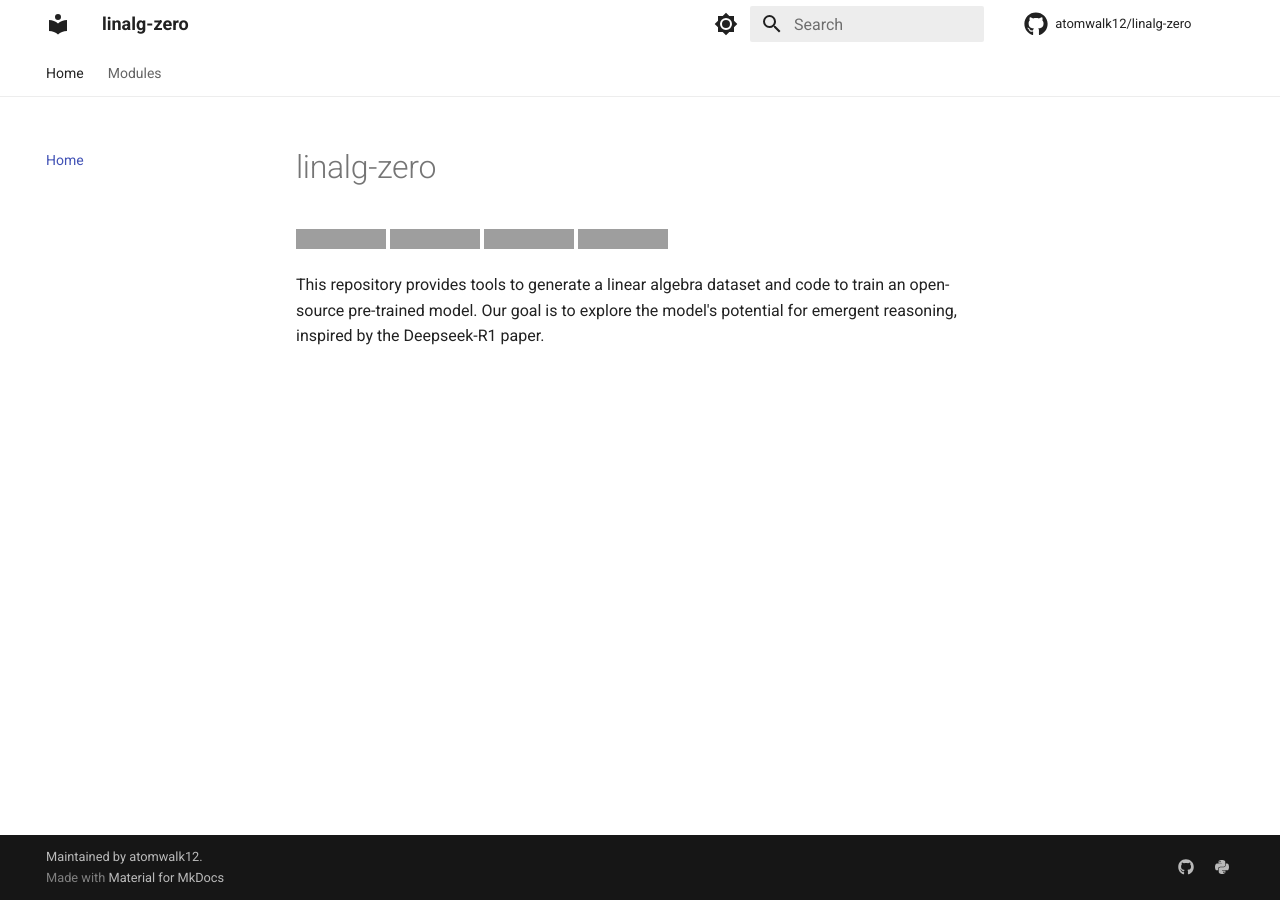
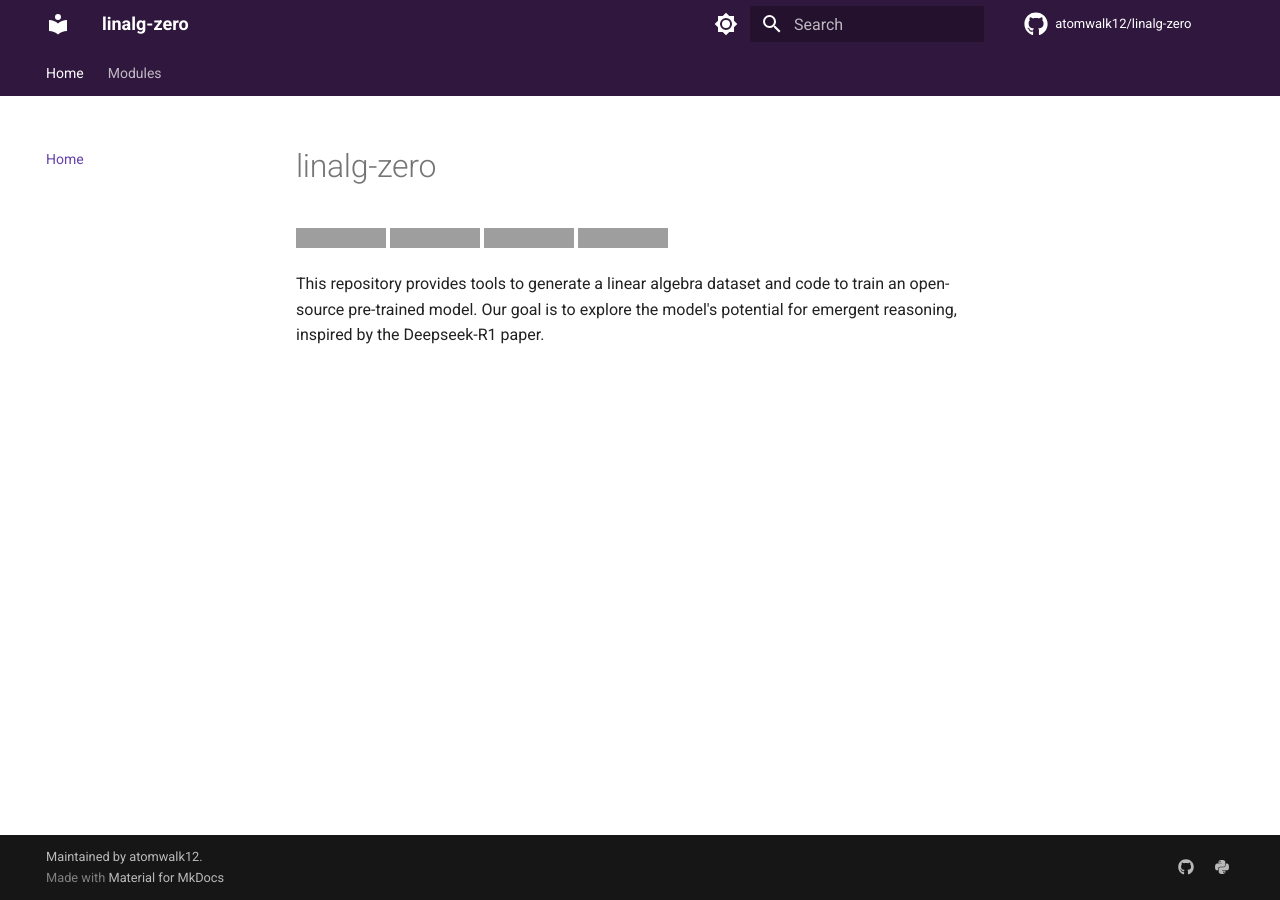
Before and after one commit to atomwalk12/linalg-zero, an MkDocs documentation site: the page built from docs/index.md, in a window 1280 px wide. Built offline with MkDocs 1.6.1 and Material for MkDocs 9.7.7, drawn with Linux system fonts in a browser that asks for light colours; comment, search, counter and statistics services are not loaded; grey boxes are pictures that could not be loaded.

Commit message:
feat: update mkdocs theme

```diff
--- /dev/null
+++ b/docs/stylesheets/extra.css
@@ -0,0 +1,74 @@
+:root {
+    --black: #222022;
+    --grey: #353038;
+    --white: #ffffff;
+    --nebula: #d7ff64;
+    --flare: #6340ac;
+    --rock: #78876e;
+    --galaxy: #261230;
+    --space: #30173d;
+    --comet: #6f5d6f;
+    --cosmic: #de5fe9;
+    --sun: #ffac2f;
+    --electron: #46ebe1;
+    --aurora: #46eb74;
+    --constellation: #5f6de9;
+    --neutron: #cff3cf;
+    --proton: #f6afbc;
+    --nebula: #cdcbfb;
+    --supernova: #f1aff6;
+    --starlight: #f4f4f1;
+    --lunar: #fbf2fc;
+    --asteroid: #e3cee3;
+    --crater: #f0dfdf;
+
+    --original-code-bg-color: #9e9e9e1a;
+    --original-code-fg-color: hsla(var(--md-hue), 15%, 90%, 0.82);
+  }
+
+  [data-md-color-scheme="astral-light"] {
+    --md-default-bg-color--dark: var(--black);
+    --md-primary-fg-color: var(--space);
+    --md-typeset-a-color: var(--flare);
+    --md-accent-fg-color: var(--cosmic);
+  }
+
+  [data-md-color-scheme="astral-dark"] {
+    --md-default-bg-color: var(--black);
+    --md-default-fg-color: var(--white);
+    --md-default-fg-color--light: var(--white);
+    --md-default-fg-color--lighter: var(--white);
+    --md-primary-fg-color: var(--space);
+    --md-primary-bg-color: var(--white);
+    --md-accent-fg-color: var(--cosmic);
+
+    --md-typeset-color: var(--white);
+    --md-typeset-a-color: var(--nebula);
+    --md-typeset-mark-color: var(--sun);
+
+    --md-code-fg-color: var(--white);
+    --md-code-bg-color: var(--grey);
+
+    --md-code-hl-comment-color: var(--asteroid);
+    --md-code-hl-punctuation-color: var(--asteroid);
+    --md-code-hl-generic-color: var(--supernova);
+    --md-code-hl-variable-color: var(--starlight);
+    --md-code-hl-string-color: var(--nebula);
+    --md-code-hl-keyword-color: var(--supernova);
+    --md-code-hl-operator-color: var(--supernova);
+    --md-code-hl-number-color: var(--electron);
+    --md-code-hl-special-color: var(--electron);
+    --md-code-hl-function-color: var(--neutron);
+    --md-code-hl-constant-color: var(--nebula);
+    --md-code-hl-name-color: var(--md-code-fg-color);
+
+    --md-typeset-del-color: hsla(6, 90%, 60%, 0.15);
+    --md-typeset-ins-color: hsla(150, 90%, 44%, 0.15);
+
+    --md-typeset-table-color: hsla(0, 0%, 100%, 0.12);
+    --md-typeset-table-color--light: hsla(0, 0%, 100%, 0.035);
+
+    --md-admonition-bg-color: var(--original-code-bg-color);
+    --md-admonition-fg-color: var(--original-code-fg-color);
+    --md-footer-bg-color--dark: var(--original-code-bg-color); /* or md-primary-fg-color */
+  }
--- a/mkdocs.yml
+++ b/mkdocs.yml
@@ -5,7 +5,7 @@ site_description: This repository provides tools to generate a linear algebra da
 site_author: Razvan Florian Vasile
 edit_uri: edit/main/docs/
 repo_name: atomwalk12/linalg-zero
-copyright: Maintained by <a href="https://atomwalk12.com">atomwalk12</a>.
+copyright: Maintained by <a href="https://github.com/atomwalk12">atomwalk12</a>.
 
 nav:
   - Home: index.md
@@ -16,25 +16,32 @@ plugins:
       handlers:
         python:
           paths: ["linalg_zero"]
+          options:
+            show_source: false
+            show_root_heading: true
+            show_root_toc_entry: true
+            show_object_full_path: false
+            show_root_full_path: false
+            show_category_heading: true # Prints the category name (i.e. Functions, Classes, etc.)
+            group_by_category: true
+            heading_level: 2
+extra_css:
+  - stylesheets/extra.css
 theme:
   name: material
   feature:
     tabs: true
   palette:
     - media: "(prefers-color-scheme: light)"
-      scheme: default
-      primary: white
-      accent: deep orange
+      scheme: astral-light
       toggle:
         icon: material/brightness-7
         name: Switch to dark mode
     - media: "(prefers-color-scheme: dark)"
-      scheme: slate
-      primary: black
-      accent: deep orange
+      scheme: astral-dark
       toggle:
         icon: material/brightness-4
-        name: Switch to light mode
+        name: Switch to system preference
   icon:
     repo: fontawesome/brands/github
 
```
